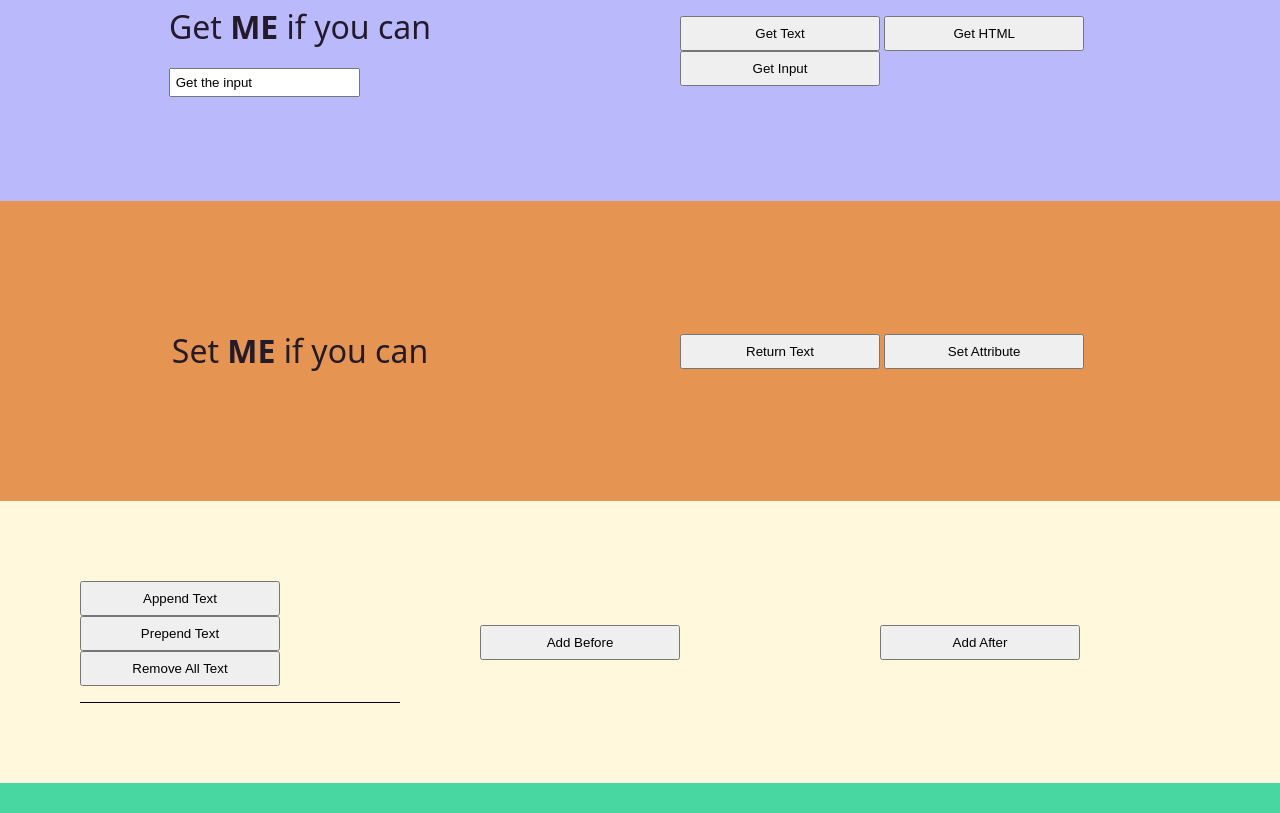
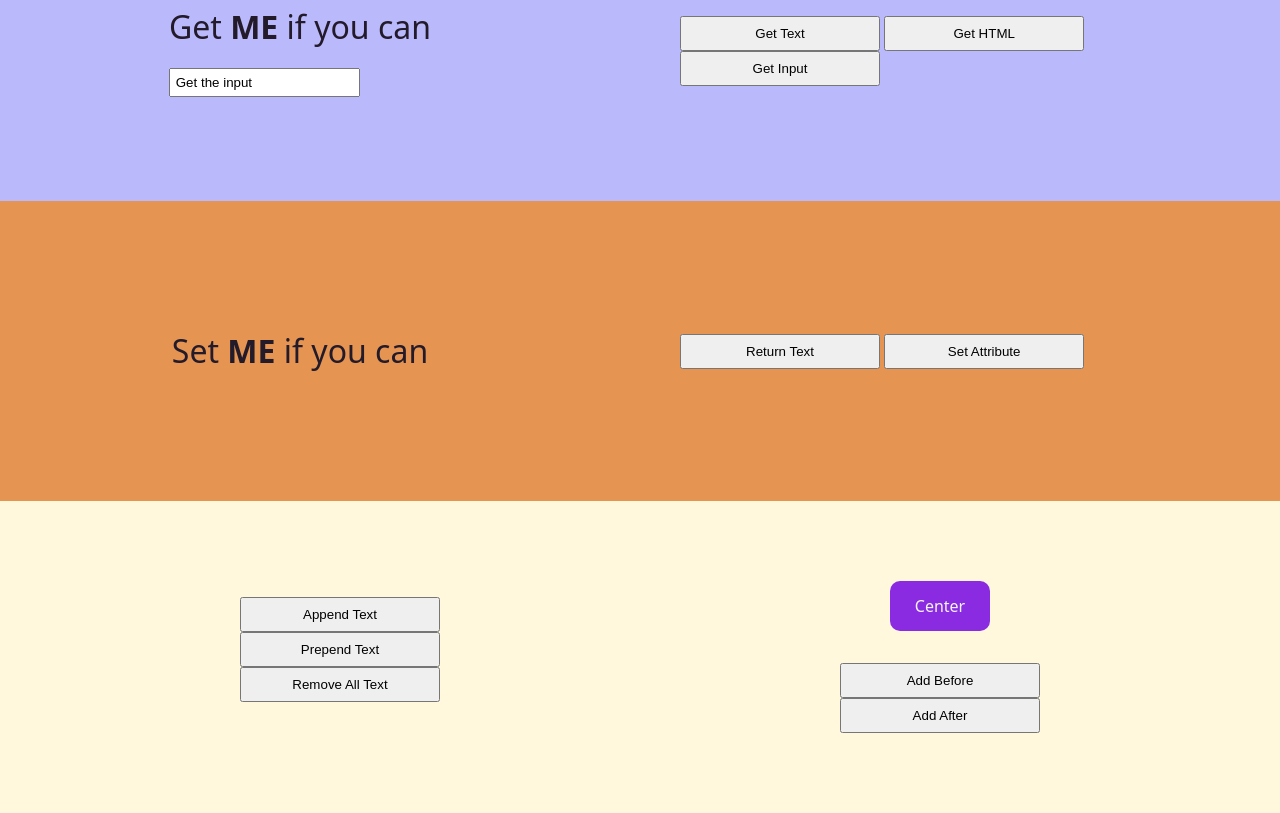
Before and after one commit to CodeD3vil/jQuery-Learning, a plain HTML site: page index.html in a window 1280 px wide. Shown: the part 819-1632 px from the top of the page. Before the commit the page ends 1602 px from the top, so only its background shows below. Drawn offline with nearby package versions, Linux system fonts and the light colour scheme.

Commit message:
add before and after an element

```diff
--- a/index.html
+++ b/index.html
@@ -57,14 +57,17 @@
             </div>
         </div>
         <div class="add-area">
-            <div>
+            <div class="add-left">
                 <button class="append-Btn">Append Text</button>
                 <button class="prepend-Btn">Prepend Text</button>
                 <button class="remove-append-Btn">Remove All Text</button>
                 <div class="append-text-area"></div>
             </div>
-            <button class="before-Btn">Add Before</button>
-            <button class="after-Btn">Add After</button>
+            <div class="add-right">
+                <div class="square">Center</div>
+                <button class="before-Btn">Add Before</button>
+                <button class="after-Btn">Add After</button>
+            </div>
         </div>
     </body>
 </html>
--- a/script.js
+++ b/script.js
@@ -83,16 +83,20 @@ $(document).ready(() => {
     //set text
     $(".set-textBtn").click(() => {
         $(".set-textBtn").text((i, text) => {
-            console.log(text);
+            alert(text + " " + "at the position" + " " + i);
             return;
         });
     });
 
     //set attribute
+    const attribute = "https://www.youtube.com/";
     $(".set-attrBtn").click(() => {
-        $(".set-attrBtn").attr({
-            text: "https://www.youtube.com/",
-        });
+        $(".set-attrBtn").attr(
+            {
+                text: attribute,
+            },
+            alert("the button attribute is now" + ": " + attribute)
+        );
     });
 
     //append text
@@ -115,4 +119,14 @@ $(document).ready(() => {
     $(".remove-append-Btn").click(() => {
         $(".append-text-area").empty();
     });
+
+    //add something before an element
+    $(".before-Btn").click(() => {
+        $(".square").before("<b>Before</b>")
+    })
+
+    //add an element after another element
+    $(".after-Btn").click(() => {
+        $(".square").after("<i>After</i>")
+    })
 });
--- a/style.css
+++ b/style.css
@@ -95,7 +95,8 @@ a {
 .titles,
 .image-area,
 .get-area,
-.set-area, .add-area {
+.set-area,
+.add-area {
     width: 100%;
     height: 300px;
     display: grid;
@@ -117,7 +118,7 @@ a {
 
 .add-area {
     padding: 5rem;
-    grid-template-columns: 1fr 1fr 1fr;
+    grid-template-columns: 1fr 1fr;
     background-color: cornsilk;
     height: 100%;
 }
@@ -126,9 +127,37 @@ a {
     place-self: center;
 }
 
-.append-text-area, .prepend-text-area {
+.append-text-area {
     margin-top: 1rem;
-    border-bottom: 1px solid black;
+    text-align: center;
+}
+
+.add-left,
+.add-right {
+    width: 100%;
+    display: flex;
+    align-items: center;
+    justify-content: center;
+    flex-direction: column;
+}
+
+.square {
+    text-align: center;
+    width: 100px;
+    height: 50px;
+    border-radius: 10px;
+    background-color: blueviolet;
+    margin: 0 1rem 1rem 1rem;
+    display: flex;
+    justify-content: center;
+    align-content: center;
+    flex-direction: column;
+    color: whitesmoke;
+    font-weight: 400;
+}
+
+.before-Btn {
+    margin-top: 1rem;
 }
 
 .image {
```
